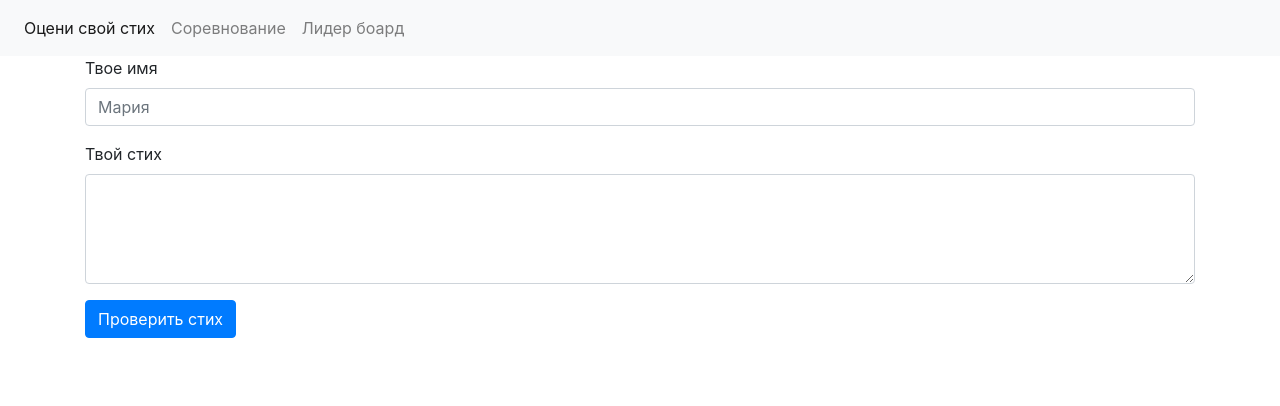
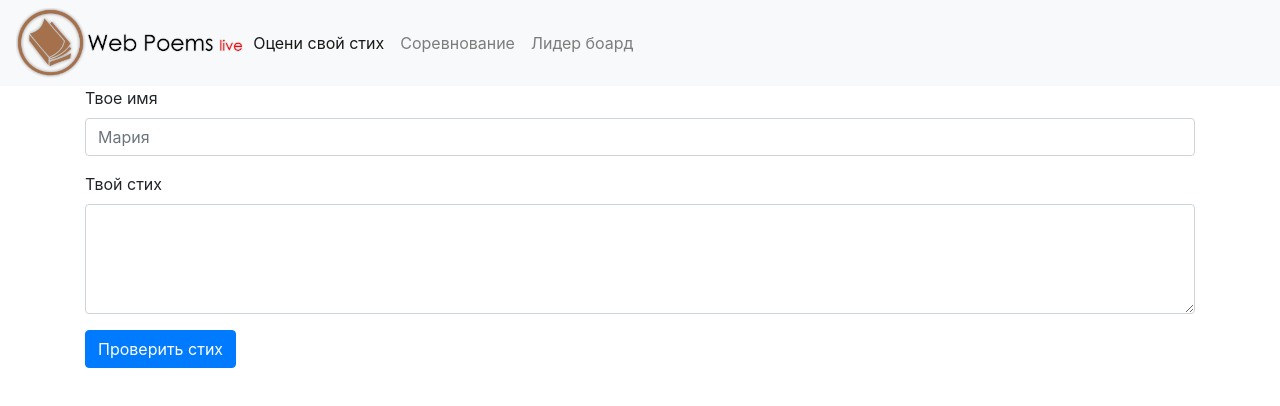
Before and after one commit to gakhromov/web-poems, a React (Create React App) app in the folder front-end/: page / in a window 1280 px wide. Shown: the top 406 px of the page. Built offline with nearby package versions, Linux system fonts and the light colour scheme.

Commit message:
feat: added logo 🙂

```diff
--- a/front-end/public/index.html
+++ b/front-end/public/index.html
@@ -3,7 +3,7 @@
   <head>
     <meta charset="utf-8" />
     <link rel="icon"
-          href="https://mpng.subpng.com/20190514/jwe/kisspng-vector-graphics-computer-icons-portable-network-gr-education-svg-png-icon-free-download-15128-o-5cdaabafc46208.7415792815578346718044.jpg"
+          href="%PUBLIC_URL%/icon.png"
     />
     <meta name="viewport" content="width=device-width, initial-scale=1" />
     <meta
--- a/front-end/src/components/nav/Nav.js
+++ b/front-end/src/components/nav/Nav.js
@@ -7,6 +7,7 @@ export const NavigationBar = () => {
             {/*<Navbar.Brand href="#home">*/}
             {/*    LOGO*/}
             {/*</Navbar.Brand>*/}
+            <img src="/logo.png" alt="" height="70"/>
             <Nav className="mr-auto">
                 <Nav.Link href="#home" className="active" >Оцени свой стих</Nav.Link>
                 <Nav.Link href="#features">Соревнование</Nav.Link>
```
Also changed, not shown: front-end/public/icon.png (added), front-end/public/logo.png (added).
